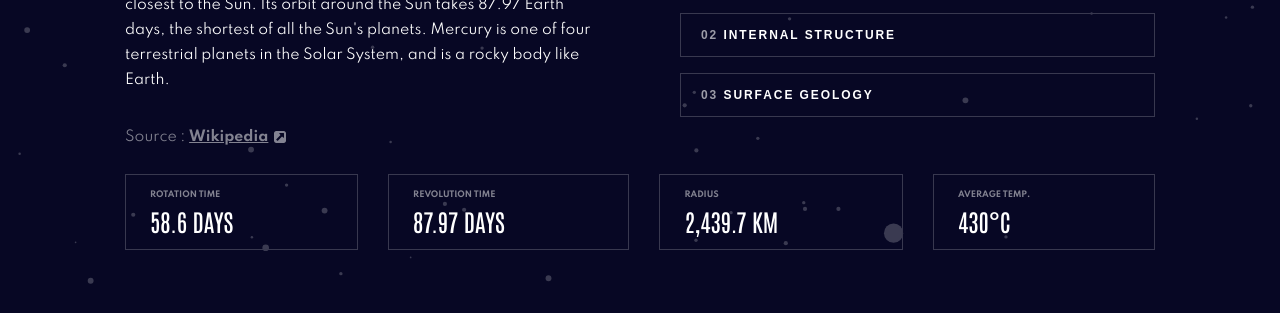
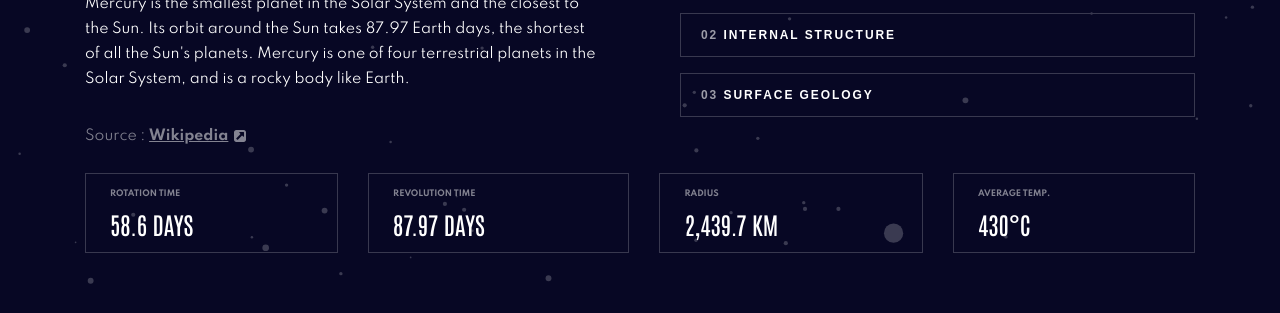
Before and after one commit to markup-mitchell/planets, a plain HTML site: page html/index.html in a window 1280 px wide. Shown: the part 754-1067 px from the top of the page. Drawn offline with Linux system fonts and the light colour scheme.

Commit message:
small adjustments

```diff
--- a/css/global.css
+++ b/css/global.css
@@ -54,14 +54,13 @@ body {
 
 main {
 	display: grid;
-	max-width: 1110px;
+	max-width: 1190px;
 	margin-left: auto;
 	margin-right: auto;
 	grid-template-columns: 100%;
-	grid-template-rows: 6.8rem 5rem 31rem 5.2rem 19.5rem minmax(
-			23rem,
-			max-content
-		) 5rem;
+	grid-template-rows:
+		6.8rem 5rem 31rem 5.2rem 19.5rem minmax(23rem, max-content)
+		5rem;
 	grid-template-areas:
 		"nav"
 		"tab"
@@ -121,7 +120,7 @@ h3 {
 .info__text {
 	text-align: center;
 	font-size: var(--info-text__font-size);
-	margin: 0;
+	margin: 2.4rem 0 0;
 }
 
 .info__source {
@@ -316,7 +315,7 @@ button:focus-visible {
 	}
 	.datum__desc {
 		font-size: 2.4rem;
-		margin-top: 1rem;
+		margin-top: 1.4rem;
 	}
 	.datum__term,
 	.datum__desc {
```
